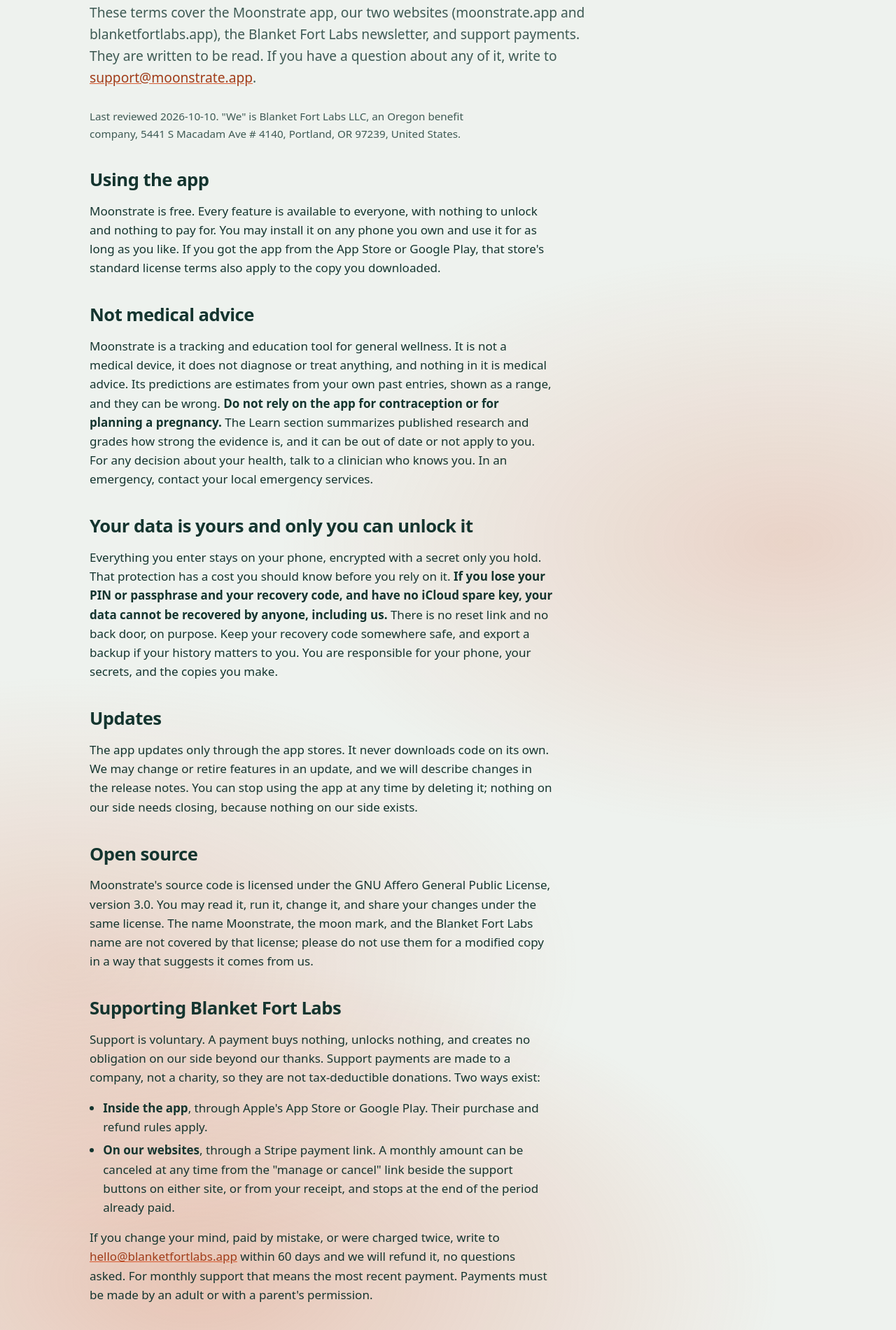
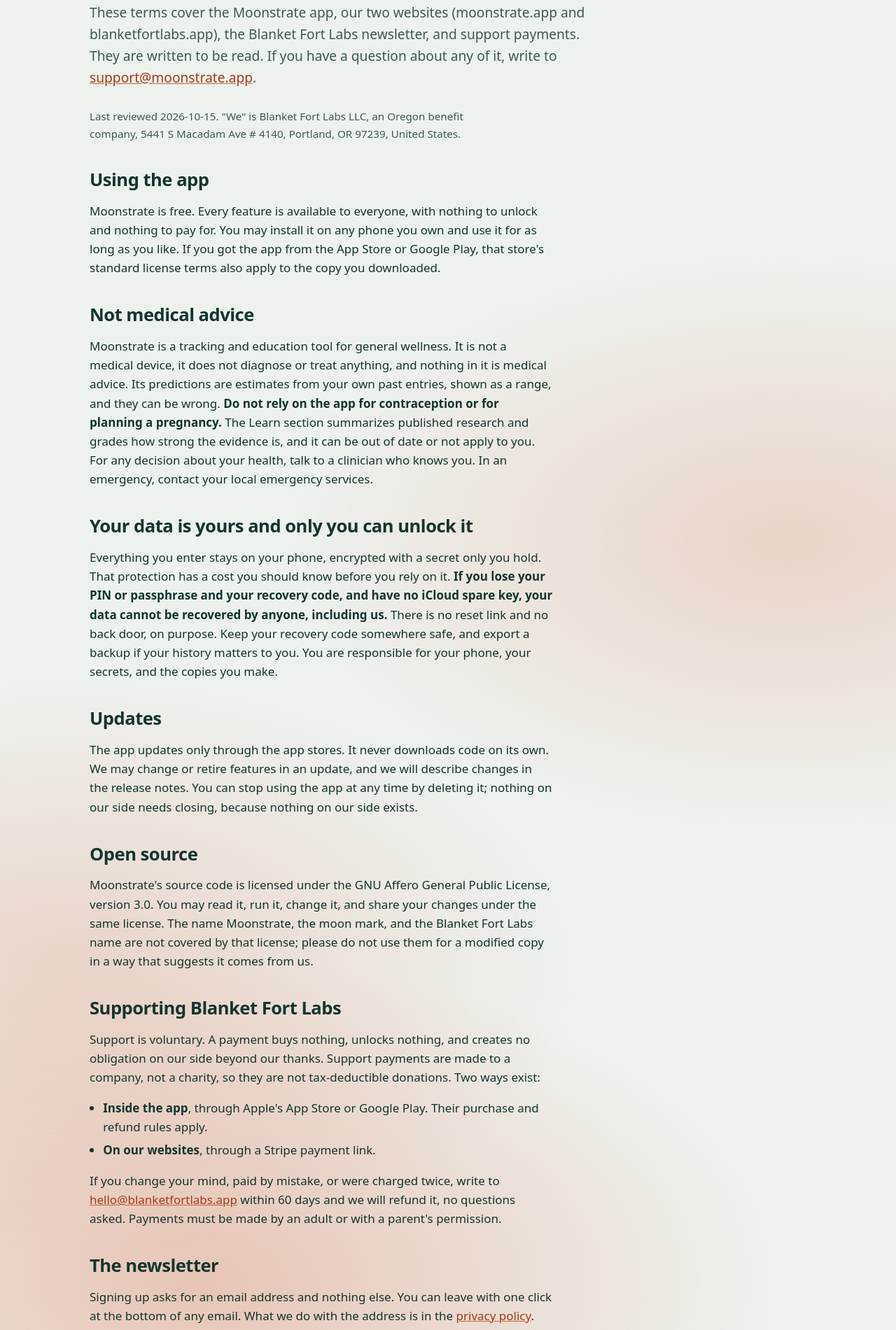
Before and after one commit to blanketfortlabs/moonstrate.app, a plain HTML site: page terms/index.html in a window 1280 px wide. Shown: the part 299-2200 px from the top of the page at 70% size. Drawn offline with Linux system fonts and the light colour scheme.

Commit message:
Support: one-time only for now; terms updated

```diff
--- a/terms/index.html
+++ b/terms/index.html
@@ -8,7 +8,7 @@
   <link rel="canonical" href="https://moonstrate.app/terms/" />
     <link rel="icon" href="/favicon.png" type="image/png" />
   <link rel="apple-touch-icon" href="/apple-touch-icon.png" />
-  <link rel="stylesheet" href="/site.css?v=9d9ef9a0" />
+  <link rel="stylesheet" href="/site.css?v=0f77c50d" />
   <meta name="color-scheme" content="light dark" />
   <meta name="theme-color" content="#173f38" media="(prefers-color-scheme: dark)" />
   <meta name="theme-color" content="#eef2ee" media="(prefers-color-scheme: light)" />
@@ -42,7 +42,7 @@
           and support payments. They are written to be read. If you have a question about any of
           it, write to <a href="mailto:support@moonstrate.app">support@moonstrate.app</a>.
         </p>
-        <p class="note">Last reviewed 2026-10-10. "We" is Blanket Fort Labs LLC, an Oregon benefit company, 5441 S Macadam Ave # 4140, Portland, OR 97239, United States.</p>
+        <p class="note">Last reviewed 2026-10-15. "We" is Blanket Fort Labs LLC, an Oregon benefit company, 5441 S Macadam Ave # 4140, Portland, OR 97239, United States.</p>
 
         <h2>Using the app</h2>
         <p>
@@ -99,13 +99,12 @@
         </p>
         <ul>
           <li><strong>Inside the app</strong>, through Apple's App Store or Google Play. Their purchase and refund rules apply.</li>
-          <li><strong>On our websites</strong>, through a Stripe payment link. A monthly amount can be canceled at any time from the "manage or cancel" link beside the support buttons on either site, or from your receipt, and stops at the end of the period already paid.</li>
+          <li><strong>On our websites</strong>, through a Stripe payment link. </li>
         </ul>
         <p>
           If you change your mind, paid by mistake, or were charged twice, write to
           <a href="mailto:hello@blanketfortlabs.app">hello@blanketfortlabs.app</a> within 60 days
-          and we will refund it, no questions asked. For monthly support that means the most
-          recent payment. Payments must be made by an adult or with a parent's permission.
+          and we will refund it, no questions asked.  Payments must be made by an adult or with a parent's permission.
         </p>
 
         <h2>The newsletter</h2>
```
Also changed, not shown: 404.html (+1 -1 lines), about/index.html (+2 -4 lines), faq/index.html (+1 -1 lines), index.html (+1 -1 lines), learn/bodies-and-lives/index.html (+1 -1 lines), learn/how-your-cycle-works/index.html (+1 -1 lines), learn/index.html (+1 -1 lines), learn/managing-your-period-and-contraception/index.html (+1 -1 lines), learn/sources/index.html (+1 -1 lines), learn/understanding-your-cycle/index.html (+1 -1 lines), learn/what-we-wont-do/index.html (+1 -1 lines), learn/when-somethings-worth-checking/index.html (+1 -1 lines), learn/why-so-much-of-this-was-never-studied/index.html (+1 -1 lines), learn/your-body-across-the-cycle/index.html (+1 -1 lines), 5 more files.
